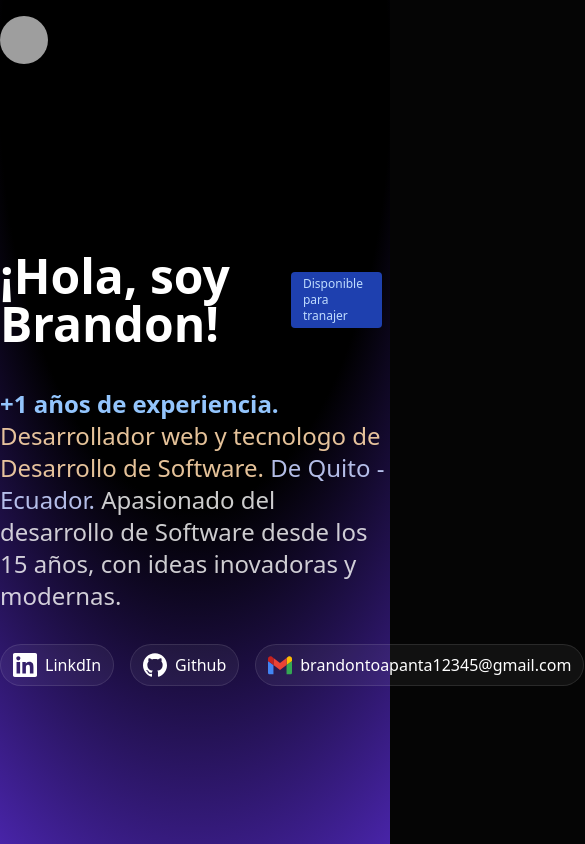
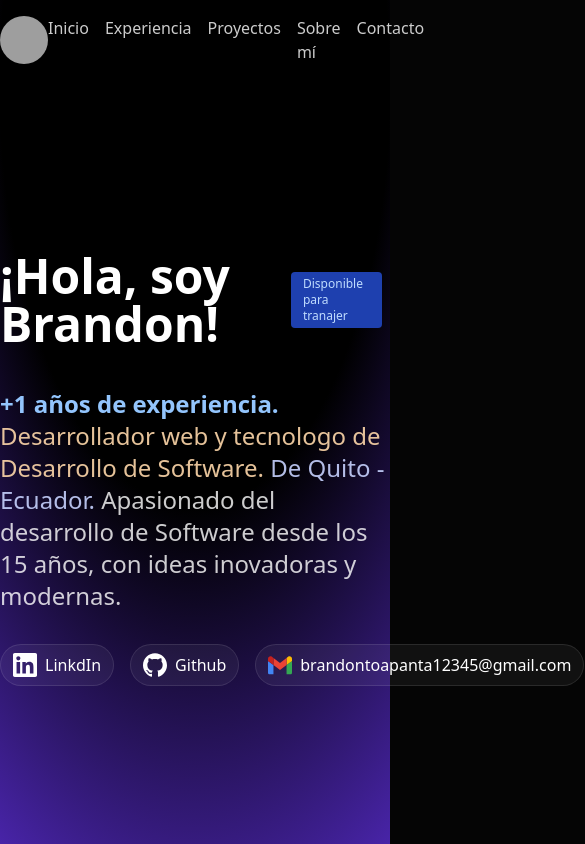
Before and after one commit to BrandonToapanta/portafolio, an Astro site: page / in a window 390 px wide. Shown: the top 844 px of the page, 585 px wide, since content can reach past the window. Built offline with nearby package versions, Linux system fonts and the light colour scheme; Astro itself is replaced by a stand-in of ours; grey boxes are pictures that could not be loaded.

Commit message:
carrecion de tamaño responsive

```diff
--- a/src/components/Header.astro
+++ b/src/components/Header.astro
@@ -1,10 +1,10 @@
-<header class="flex justify-between items-center py-3 w-[1120px] mx-auto pt-4">
+<header class="flex justify-between items-center py-3 w-full lg:w-[1120px] mx-auto pt-4">
     <img
         src="https://cdn.leonardo.ai/users/0f90cc9e-e9b4-49c3-9ae5-9f80f24987cb/generations/1c244a46-2cf1-4044-864c-674114150eba/Default_crea_una_foto_de_perfil_donde_debe_de_mostrar_una_chic_1.jpg"
         alt="Brandon foto"
         class="rounded-full size-12"
     />
-    <nav class="flex flex-row gap-10 opacity-80 text-white">
+    <nav class="flex flex-row gap-4 lg:gap-10 opacity-80 text-white">
         <a href="#top">Inicio</a>
         <a href="#experiencia">Experiencia</a>
         <a href="#proyectos">Proyectos</a>
```
